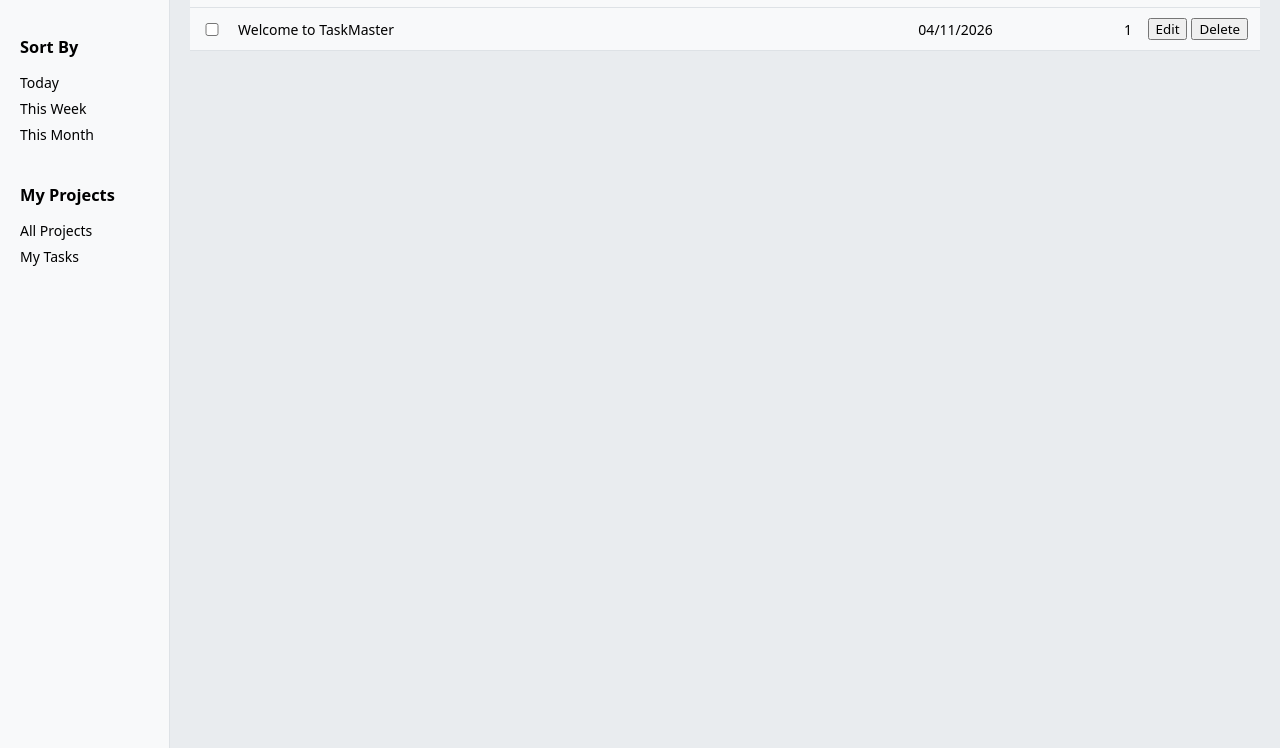
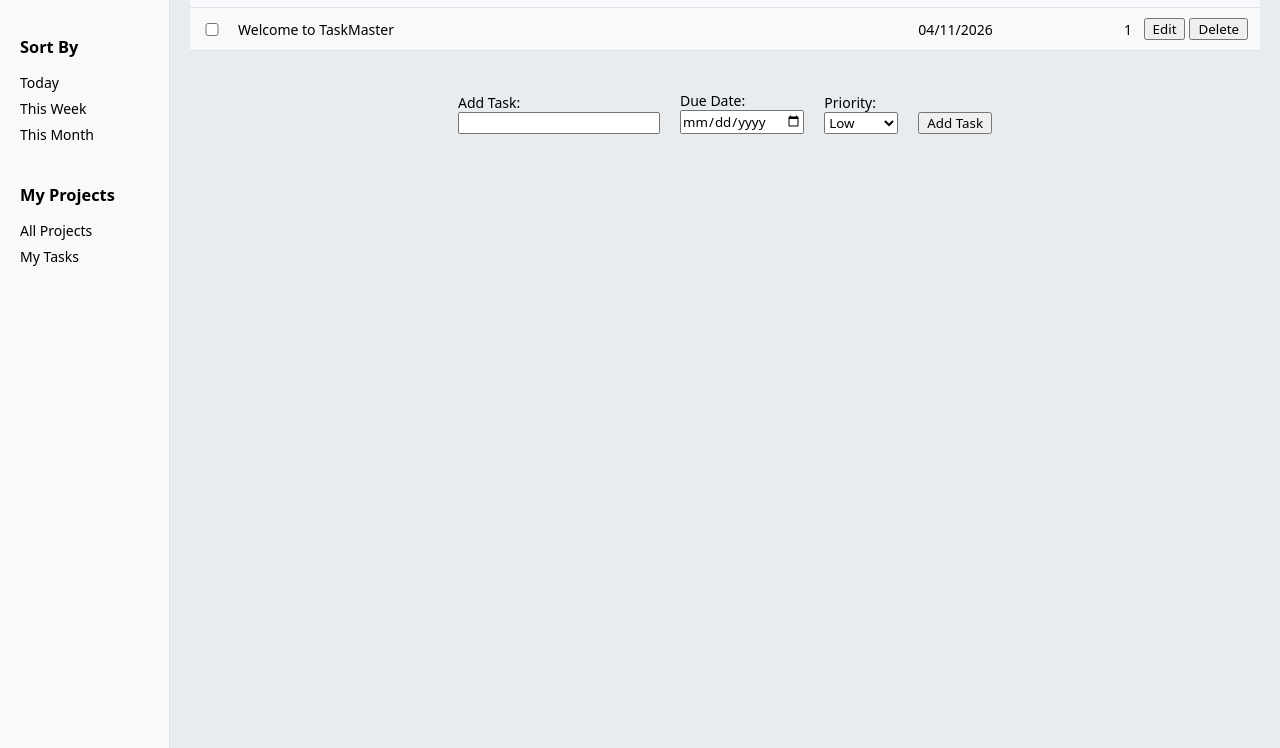
Before and after one commit to filip-writes-code/to-do-app, a website built with webpack: page src/template.html in a window 1280 px wide. Shown: the part 52-800 px from the top of the page. Built offline with nearby package versions, Linux system fonts and the light colour scheme.

Commit message:
Add form for adding tasks

```diff
--- a/src/styles.css
+++ b/src/styles.css
@@ -79,10 +79,23 @@ html {
     gap: 4px;
 }
 
-.actions button {
-    padding: 0 6px;
+button {
+    padding: 0 7px;
 }
 
 .completed {
     text-decoration: line-through;
 }
+
+.label-group {
+    display: flex;
+    flex-direction: column;
+}
+
+.add-task-section {
+    display: flex;
+    align-items: flex-end;
+    justify-content: center;
+    gap: 20px;
+    margin-top: 40px;
+}
--- a/src/template.html
+++ b/src/template.html
@@ -34,6 +34,25 @@
                 </div>
             </div>
             <div class="content"></div>
+            <div class="add-task-section">
+                <div class="label-group">
+                    <label for="add-task">Add Task: </label>
+                    <input type="text" id="add-task">
+                </div>
+                <div class="label-group">
+                    <label for="add-date">Due Date: </label>
+                    <input type="date" id="add-date">
+                </div>
+                <div class="label-group">
+                    <label for="add-priority">Priority: </label>
+                    <select name="add-priority" id="add-priority">
+                        <option value="0">Low</option>
+                        <option value="1">Medium</option>
+                        <option value="2">High</option>
+                    </select>
+                </div>
+                <button id="add-task-btn">Add Task</button>
+            </div>
         </div>
     </div>
 </body>
```
